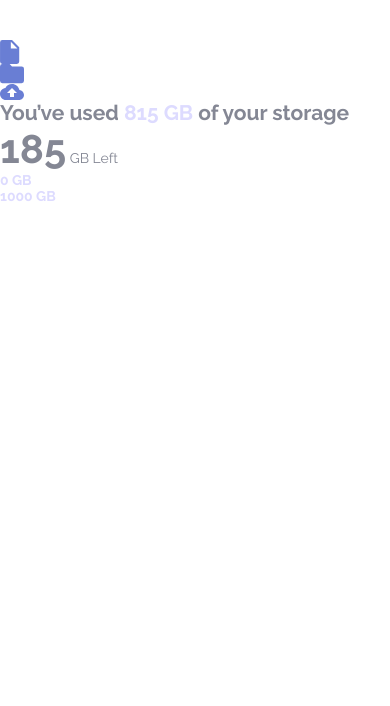
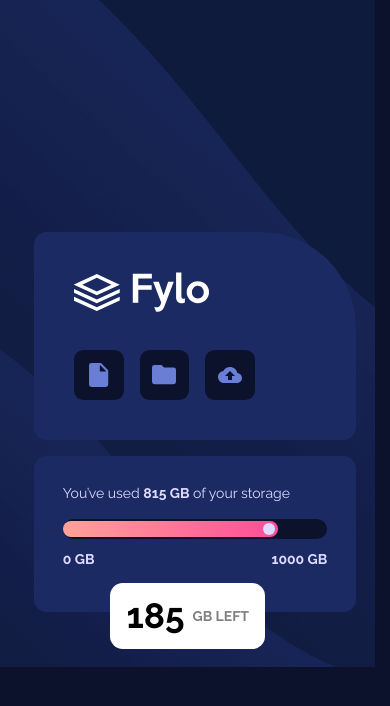
Before and after one commit to MatiasBastarrica/fylo-data-storage-component, a plain HTML site: page index.html in a window 390 px wide. Drawn offline with Linux system fonts and the light colour scheme.

Commit message:
Finish the mobile layout

```diff
--- a/index.html
+++ b/index.html
@@ -24,16 +24,16 @@
     <main>
       <article class="card-fylo">
         <section class="actions-section">
-          <img src="./images/logo.svg" alt="" />
+          <img class="logo-img" src="./images/logo.svg" alt="" />
           <div class="file-actions-container">
             <div class="icon-container">
-              <img src="./images/icon-document.svg" alt="" />
+              <a href="#"><img src="./images/icon-document.svg" alt="" /></a>
             </div>
             <div class="icon-container">
-              <img src="./images/icon-folder.svg" alt="" />
+              <a href="#"><img src="./images/icon-folder.svg" alt="" /></a>
             </div>
             <div class="icon-container">
-              <img src="./images/icon-upload.svg" alt="" />
+              <a href="#"><img src="./images/icon-upload.svg" alt="" /></a>
             </div>
           </div>
         </section>
--- a/styles.css
+++ b/styles.css
@@ -38,13 +38,132 @@ img {
 }
 
 .text-big {
-  font-size: 2.5rem;
-  font-weight: var(--fw-700);
+  font-size: 2.2rem;
+  color: black;
 }
+
+/* ### GENERAL STYLING ### */
 
 body {
   font-family: var(--ff-raleway);
   font-size: 0.875rem;
-  color: var(--neutral-grayish-blue);
+  font-weight: var(--fw-400);
+  background-color: var(--neutral-blue-950);
+  color: var(--neutral-blue-200);
+  background-image: url(./images/bg-mobile.png);
+  background-repeat: no-repeat;
+}
+
+main {
+  min-height: 100vh;
+  padding: 2rem 1.125rem;
+  display: flex;
+  justify-content: center;
+  align-items: center;
+}
+
+/* ### FYLO CARD ### */
+
+.card-fylo {
+  max-width: 322px;
+  width: 95%;
+}
+
+/* ## ACTIONS SECTION ## */
+
+.actions-section {
+  background-color: var(--neutral-blue-850);
+  padding: 2.5rem 1rem 2.5rem 2.5rem;
+  border-start-start-radius: 0.8rem;
+  border-end-start-radius: 0.8rem;
+  border-end-end-radius: 0.8rem;
+  border-start-end-radius: 6rem;
+}
+
+.file-actions-container {
+  margin-top: 2.4rem;
+  display: flex;
+  /* align-items: center; */
+  gap: 1rem;
+}
+
+.icon-container {
+  box-sizing: content-box;
+  width: 24px;
+  padding: 0.8rem;
+  background-color: var(--neutral-blue-950);
+  border-radius: 0.6rem;
+  display: flex;
+  align-items: center;
+  justify-content: center;
+}
+
+/* ### STORAGE SECTION ### */
+
+.storage-section {
+  background-color: var(--neutral-blue-850);
+  margin-top: 1rem;
+  border-radius: 0.8rem;
+  padding: 1.8rem 1.8rem 2.8rem;
+}
+
+.storage-section h2 {
+  font-size: 0.875rem;
   font-weight: var(--fw-400);
 }
+
+/* # PROGRESS BAR ### */
+
+.progress-bar-container {
+  position: relative;
+  margin-top: 1.125rem;
+  height: 20px;
+  background-color: var(--neutral-blue-950);
+  border-radius: 200px;
+  display: flex;
+  align-items: center;
+}
+
+.progress-bar-gradient {
+  width: 81.5%;
+  height: 16px;
+  border-radius: 200px;
+  background: linear-gradient(
+    to right,
+    var(--primary-gradient-1),
+    var(--primary-gradient-2)
+  );
+  display: flex;
+  align-items: center;
+  justify-content: flex-end;
+  padding-inline-end: 0.175rem;
+}
+
+.progress-bar__circle {
+  background-color: var(--neutral-blue-200);
+  width: 12px;
+  height: 12px;
+  border-radius: 200px;
+}
+
+.space-left-bubble {
+  position: absolute;
+  background-color: white;
+  color: gray;
+  font-weight: var(--fw-700);
+  padding: 0.8rem 1rem;
+  border-radius: 0.8rem;
+  display: flex;
+  gap: 0.5rem;
+  text-transform: uppercase;
+  align-items: center;
+  top: 64px;
+  left: 18%;
+}
+
+.storage-stats {
+  margin-top: 0.8rem;
+  display: flex;
+  align-items: center;
+  justify-content: space-between;
+}
```
